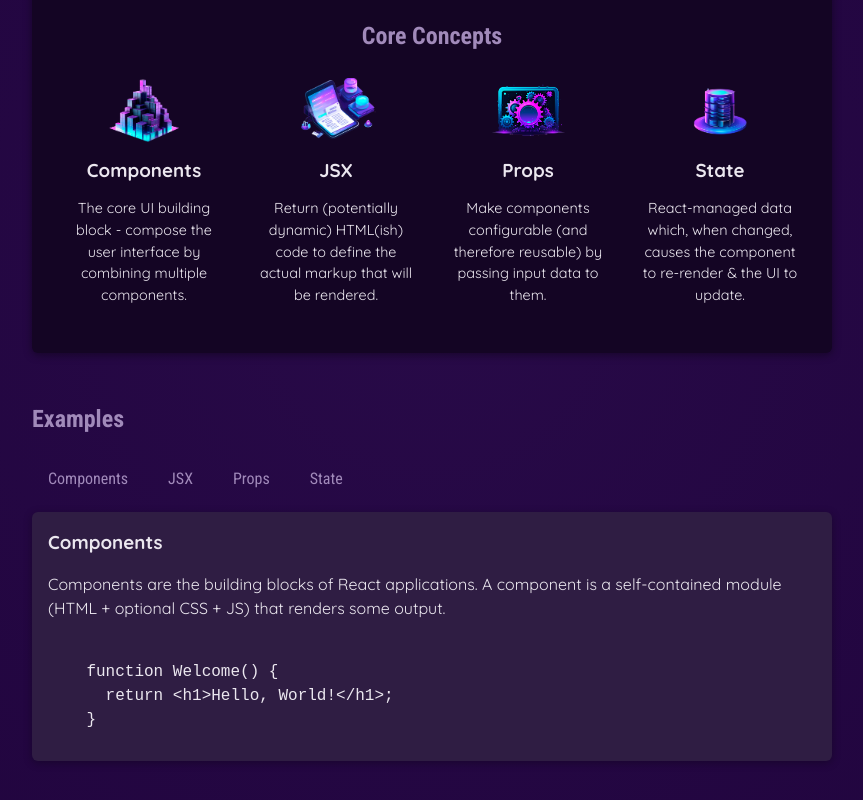
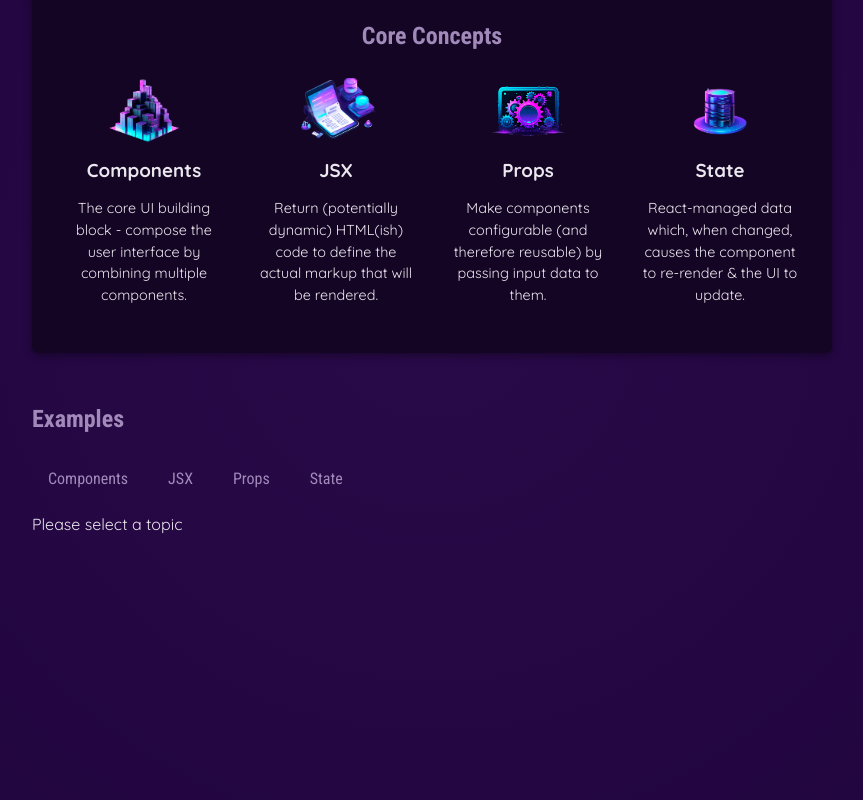
Before and after one commit to muhammad-huzaifah/learn_react, a React (Vite) app in the folder 01-starting-project/: page / in a window 1280 px wide. Shown: the part 346-1146 px from the top of the page, without its empty margins (208-1071 px from the left). Built offline with nearby package versions, Linux system fonts and the light colour scheme.

Commit message:
1. update App.jsx in rendering content conditionally and css styling and dynamic styling. 2. update TabButton.jsx in css styling

```diff
--- a/01-starting-project/src/App.jsx
+++ b/01-starting-project/src/App.jsx
@@ -7,7 +7,7 @@
 import {EXAMPLES} from './data.js';
 
 function App() {
-    const [selectedTopic, setSelectedTopic] = useState('components');
+    const [selectedTopic, setSelectedTopic] = useState('');
 
     function handleSelect(selectedButton) {
         // selectedButton => 'components', 'jsx', 'props', 'state
@@ -17,9 +17,23 @@
 
     console.log('App Component Executing');
 
+    let tabContent = <p>Please select a topic</p>
+
+    if (selectedTopic) {
+        tabContent = <div id="tab-content">
+            <h3>{EXAMPLES[selectedTopic].title}</h3>
+            <p>{EXAMPLES[selectedTopic].description}</p>
+            <pre>
+                                <code>
+                                    {EXAMPLES[selectedTopic].code}
+                                </code>
+                            </pre>
+        </div>
+    }
+
     return (
         <div>
-            <Header />
+            <Header/>
             <main>
                 <section id="core-concepts">
                     <h2>Core Concepts</h2>
@@ -38,20 +52,12 @@
                 <section id="examples">
                     <h2>Examples</h2>
                     <menu>
-                        <TabButton onSelect={() => handleSelect('components')}>Components</TabButton>
-                        <TabButton onSelect={() => handleSelect('jsx')}>JSX</TabButton>
-                        <TabButton onSelect={() => handleSelect('props')}>Props</TabButton>
-                        <TabButton onSelect={() => handleSelect('state')}>State</TabButton>
+                        <TabButton isSelected={selectedTopic === 'components'} onSelect={() => handleSelect('components')}>Components</TabButton>
+                        <TabButton isSelected={selectedTopic === 'jsx'} onSelect={() => handleSelect('jsx')}>JSX</TabButton>
+                        <TabButton isSelected={selectedTopic === 'props'} onSelect={() => handleSelect('props')}>Props</TabButton>
+                        <TabButton isSelected={selectedTopic === 'state'} onSelect={() => handleSelect('state')}>State</TabButton>
                     </menu>
-                    <div id="tab-content">
-                        <h3>{EXAMPLES[selectedTopic].title}</h3>
-                        <p>{EXAMPLES[selectedTopic].description}</p>
-                        <pre>
-                            <code>
-                                {EXAMPLES[selectedTopic].code}
-                            </code>
-                        </pre>
-                    </div>
+                    {tabContent}
                 </section>
             </main>
         </div>
--- a/01-starting-project/src/components/TabButton.jsx
+++ b/01-starting-project/src/components/TabButton.jsx
@@ -1,8 +1,8 @@
-export default function TabButton({children, onSelect}) {
+export default function TabButton({children, onSelect, isSelected}) {
     console.log('TabButton Component Executing');
     return (
     <li>
-        <button onClick={onSelect}>{children}</button>
+        <button className={isSelected ? 'active' : undefined} onClick={onSelect}>{children}</button>
     </li>
     );
 }
```
